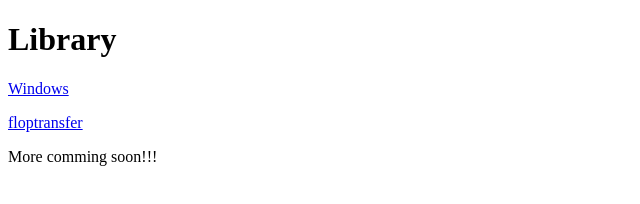
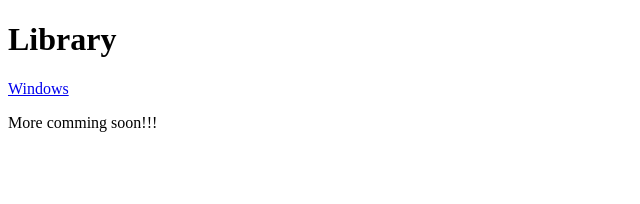
Before and after one commit to jellytose04/newerwinworldpc, a plain HTML site: page library.html in a window 1280 px wide. Shown: the whole page, without its empty margins (0-640 px from the left). Drawn offline with Linux system fonts and the light colour scheme.

Commit message:
Remove floptransfer link from library.html

```diff
--- a/library.html
+++ b/library.html
@@ -5,7 +5,6 @@
 <h1>Library</h1>
 
 <p><a href="https://jellytoes04.github.com/newerwinworldpc/windows/">Windows</a></p>
-  <p><a href="https://jellytoes04.github.com/newerwinworldpc/floptransfer/">floptransfer</a></p>
 <p>More comming soon!!!</p>
 
 <link rel="icon" type="image/x-icon" href="winworldpc.ico">
```
